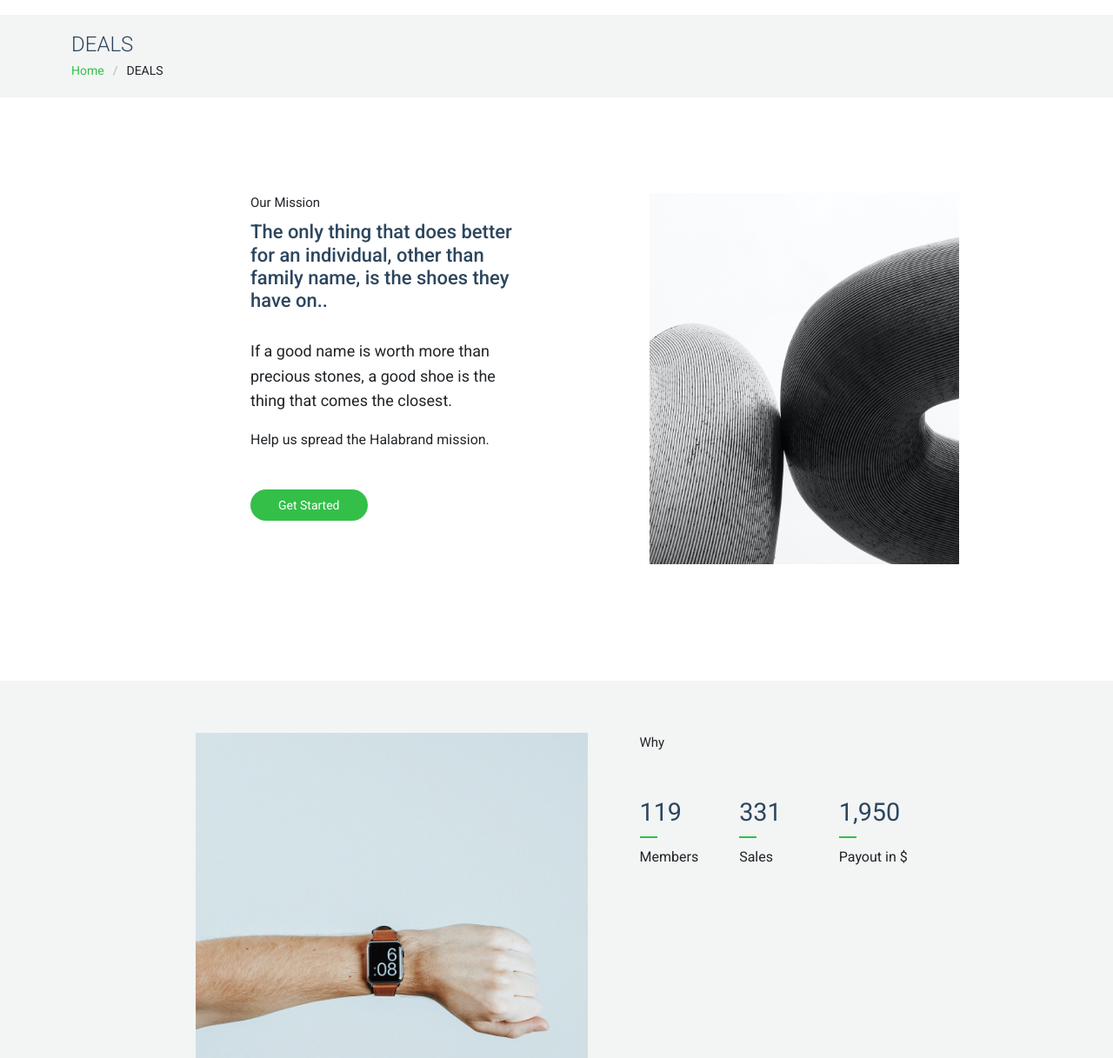
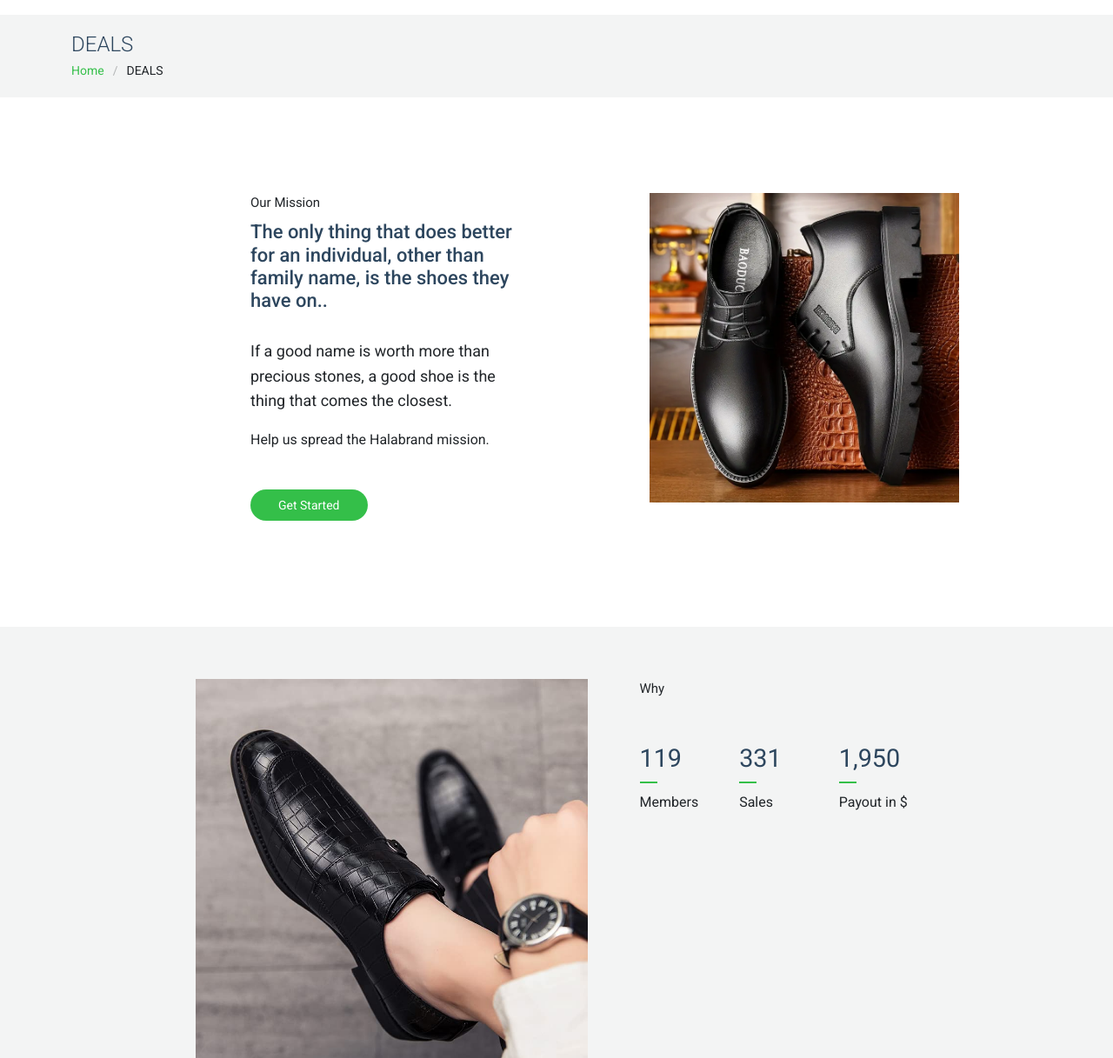
Before and after one commit to Crvstal/Halashoe, a plain HTML site: page DEALS.html in a window 1280 px wide. Shown: the part 83-1300 px from the top of the page at 87% size. Drawn offline with Linux system fonts and the light colour scheme.

Commit message:
Update DEALS.html

```diff
--- a/DEALS.html
+++ b/DEALS.html
@@ -83,7 +83,7 @@
             <div class="col-sm-12 col-md-5 col-lg-4 col-xl-4 order-lg-2 offset-xl-1 mb-4">
               <div class="img-wrap text-center text-md-left" data-aos="fade-up" data-aos-delay="100">
                 <div class="img">
-                  <img src="img_v_3.jpg" alt="circle image" class="img-fluid">
+                  <img src="sl2gd.webp" alt="circle image" class="img-fluid">
                 </div>
               </div>
             </div>
@@ -125,7 +125,7 @@
 
           <div class="col-lg-5">
             <div class="images-overlap">
-              <img src="img_v_1.jpg" alt="student" class="img-fluid img-1" data-aos="fade-up">
+              <img src="tiktk1.jpeg" alt="student" class="img-fluid img-1" data-aos="fade-up">
             </div>
           </div>
 
```
